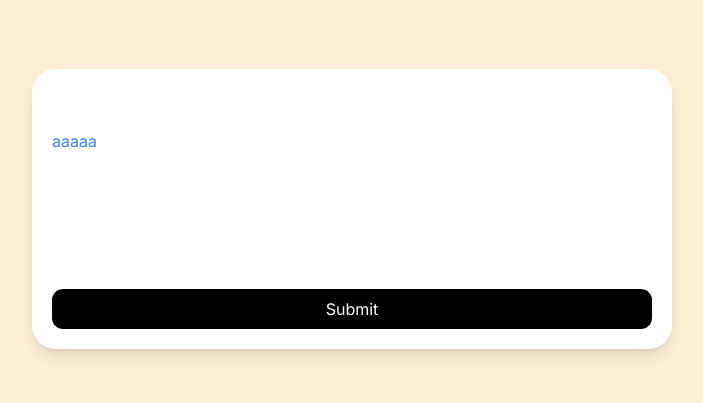
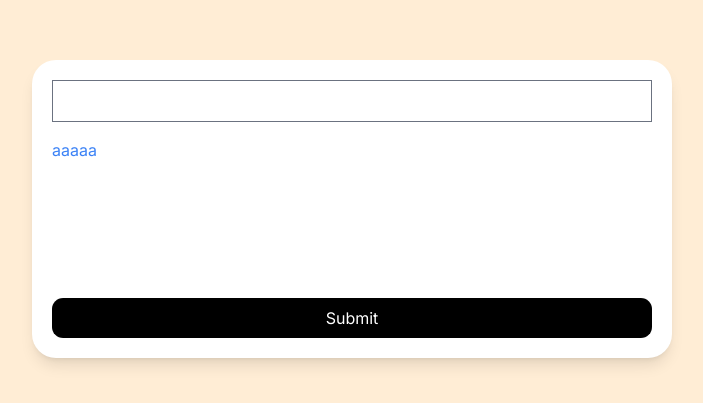
Before and after one commit to verobeach7/carrot-market-reloaded, a Next.js app: page / in a window 1280 px wide. Shown: the part 191-594 px from the top of the page, without its empty margins (288-991 px from the left). Built offline with nearby package versions, Linux system fonts and the light colour scheme.

Commit message:
Carrot Market: Tailwind(Plugins: Tailwind support, DaisyUI)

```diff
--- a/tailwind.config.ts
+++ b/tailwind.config.ts
@@ -16,6 +16,6 @@ const config: Config = {
       },
     },
   },
-  plugins: [],
+  plugins: [require("@tailwindcss/forms")],
 };
 export default config;
```
Also changed, not shown: package.json (+6 -5 lines), 1 other file (tests, documents, lock files or other folders).
